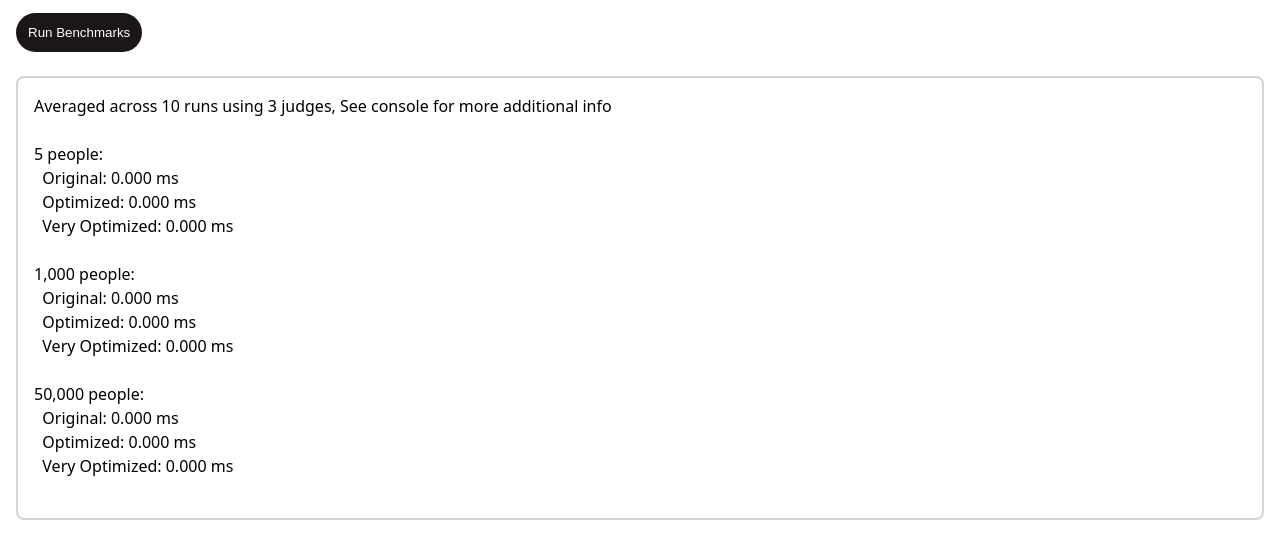
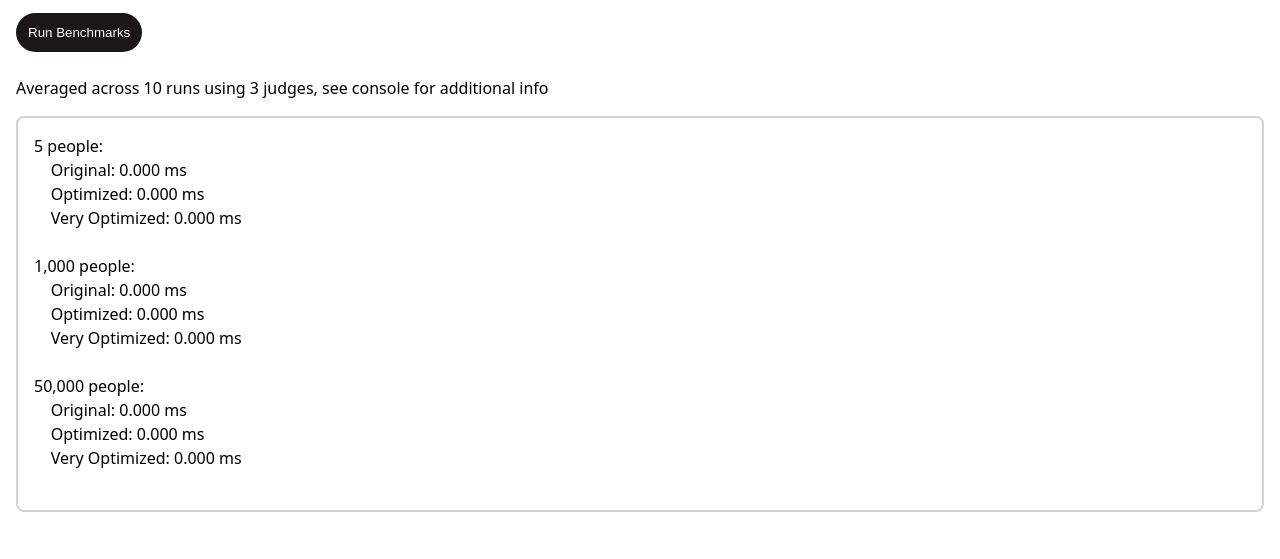
Before and after one commit to gageberz/some, a plain HTML site: page task-2/index.html in a window 1280 px wide. Both pictures are taken after a click on the button "Run Benchmarks". Shown: the part 67-626 px from the top of the page. Drawn offline with Linux system fonts and the light colour scheme.

Commit message:
task-2: Switch to async/await

```diff
--- a/task-2/index.html
+++ b/task-2/index.html
@@ -8,6 +8,9 @@
   <style>
     h1 {
       color: var(--on-primary);
+    }
+    #loading {
+      margin-bottom: 1rem;
     }
     #results {
       background: var(--card-bg);
@@ -39,7 +42,8 @@
 <body>
   <h1>Benchmark Results</h1>
   <button id="runBenchmarkButton">Run Benchmarks</button>
-  <div id="results"></div>
+  <p id="loading"></p>
+  <p id="results"></p>
 
   <script src="task.js"></script>
 </body>
--- a/task-2/task.js
+++ b/task-2/task.js
@@ -74,9 +74,10 @@ function generateTestData(size) {
     return otherPeople.join(" ");
 }
 
-function runBenchmark() {
+async function runBenchmark() {
     btn.disabled = true;
-    resultsContainer.textContent = "Running benchmarks, this could take a few seconds ...";
+    resultsP.textContent = "";
+    loadingP.textContent = "Running benchmarks, this could take a few seconds ... \n";
 
     const algorithms = [
         { name: "Original", func: courtOriginal },
@@ -84,9 +85,10 @@ function runBenchmark() {
         { name: "Very Optimized", func: courtVeryOptimized },
     ];
 
-    let intermediate = "Averaged across 10 runs using 3 judges, See console for more additional info\n\n";
-    setTimeout(() => {
-        testCases.forEach(testCase => {
+    let intermediate = "";
+    for (const testCase of testCases) {
+        await new Promise(resolve => requestAnimationFrame(resolve));
+
         const other_people = generateTestData(testCase.size);
         const name = "Klondike";
         const judges = 3;
@@ -107,16 +109,17 @@ function runBenchmark() {
                 totalTime += (end - start);
             }
             const averageTime = totalTime / runs;
-                output += `  ${algorithm.name}: ${averageTime.toFixed(3)} ms\n`;
+            output += `    ${algorithm.name}: ${averageTime.toFixed(3)} ms\n`;
         });
         output += "\n";
         intermediate += output;
-        });
-        resultsContainer.textContent = intermediate;
+        resultsP.textContent = intermediate;
+    }
+    loadingP.textContent = "Averaged across 10 runs using 3 judges, see console for additional info\n\n";
     btn.disabled = false;
-    }, 100);
 }
 
 const btn = document.querySelector("#runBenchmarkButton");
-const resultsContainer = document.querySelector("#results");
+const resultsP = document.querySelector("#results");
+const loadingP = document.querySelector("#loading");
 btn.addEventListener("click", runBenchmark);
```
Lines whose indentation alone changed are shown as unchanged.
